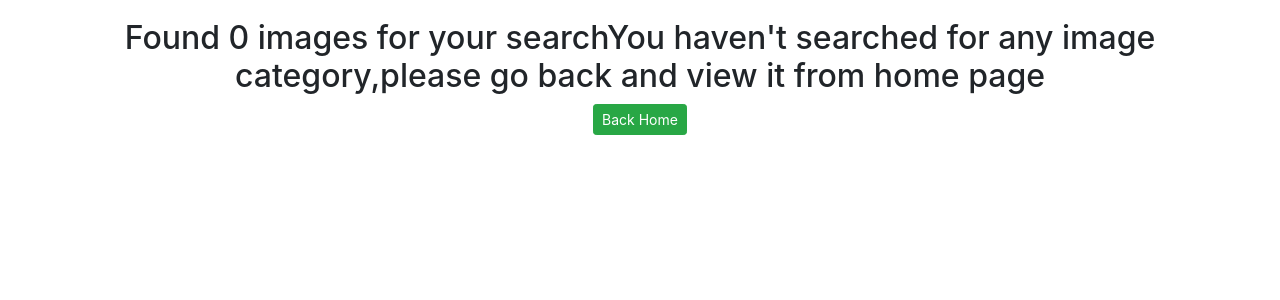
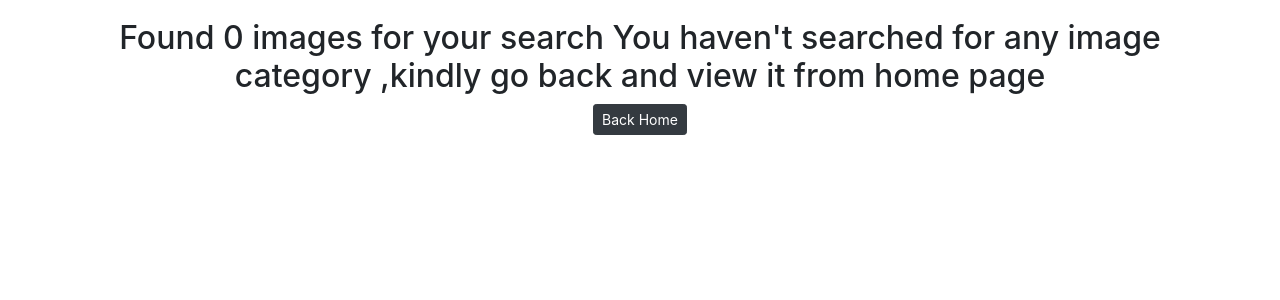
Before and after one commit to sharon0812/Shaz-Gallery, a Django app: page /search/ in a window 1280 px wide. Shown: the part 77-377 px from the top of the page. Run offline with Django 3.2, Linux system fonts and the light colour scheme; some libraries are stand-ins or nearby versions.

Commit message:
add a message in the search file

```diff
--- a/mygallery/templates/mygallery/search.html
+++ b/mygallery/templates/mygallery/search.html
@@ -4,9 +4,9 @@
     {% if images %}
     <h2 class="text-center" id="found">Found {{ images|length }} images in '{{message}}' category</h2>
     {% else %}
-    <h2 class="text-center" id="foundnon"> Found 0 images for your search{{message}},please go back and view it from home page</h2>
+    <h2 class="text-center" id="foundnon"> Found 0 images for your search {{message}} ,kindly go back and view it from home page</h2>
     <a class="d-block mx-auto" href="/">
-        <button class="btn btn-sm btn-success d-block mx-auto">Back Home</button>
+        <button class="btn btn-sm btn-dark d-block mx-auto">Back Home</button>
     </a>
     {% endif %}
     {% if images %}
```
